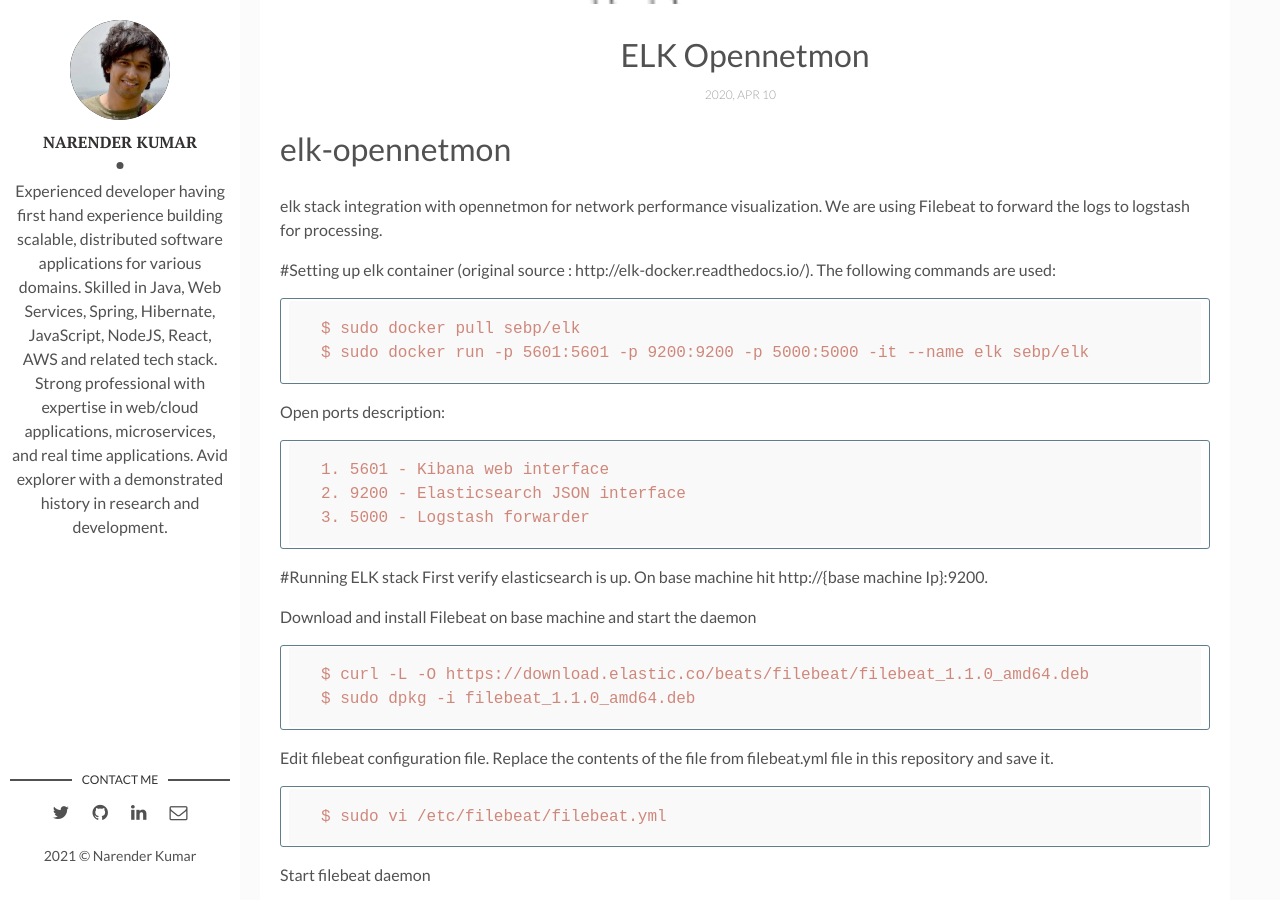
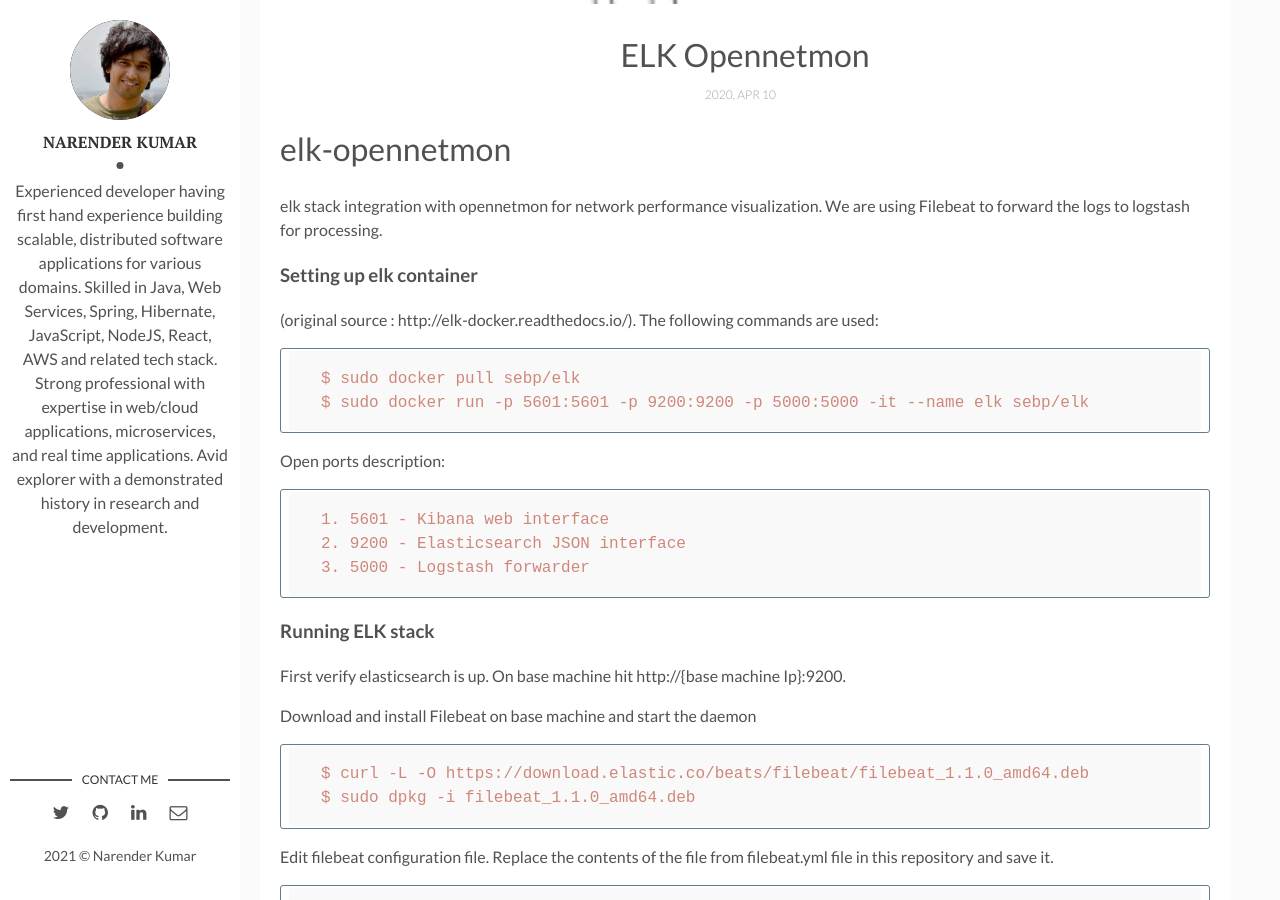
Before and after one commit to nkkize/nkkize.github.io, a Jekyll site: the page built from _posts/2017-04-10-elk-openetmon.md, in a window 1280 px wide and 900 px high, scrolled down 516 px. Built offline with Jekyll 4.4.1, drawn with Linux system fonts in a browser that asks for light colours.

Commit message:
save work

````diff
--- a/_posts/2017-04-10-elk-openetmon.md
+++ b/_posts/2017-04-10-elk-openetmon.md
@@ -10,7 +10,7 @@
 # elk-opennetmon
 elk stack integration with opennetmon for network performance visualization. We are using Filebeat to forward the logs to logstash for processing.
 
-#Setting up elk container
+### Setting up elk container
 (original source : http://elk-docker.readthedocs.io/). The following commands are used:
 ```
 $ sudo docker pull sebp/elk
@@ -23,7 +23,7 @@
 3. 5000 - Logstash forwarder
 ```
 
-#Running ELK stack
+### Running ELK stack
 First verify elasticsearch is up. On base machine hit http://{base machine Ip}:9200.
 
 Download and install Filebeat on base machine and start the daemon
@@ -37,7 +37,7 @@
 $ sudo vi /etc/filebeat/filebeat.yml
 ```
 
-Start filebeat daemon
+#### Start filebeat daemon
 ```
 $ /usr/bin/filebeat -e -c filebeat.yml -d "publish"
 ```
@@ -46,7 +46,7 @@
 ```
 $ sudo vi /etc/logstash/conf.d/logstash.conf
 ```
-Start logstash daemon
+#### Start logstash daemon
 ```
 $ /opt/logstash/bin/logstash -f logstash.conf
 ```
````
